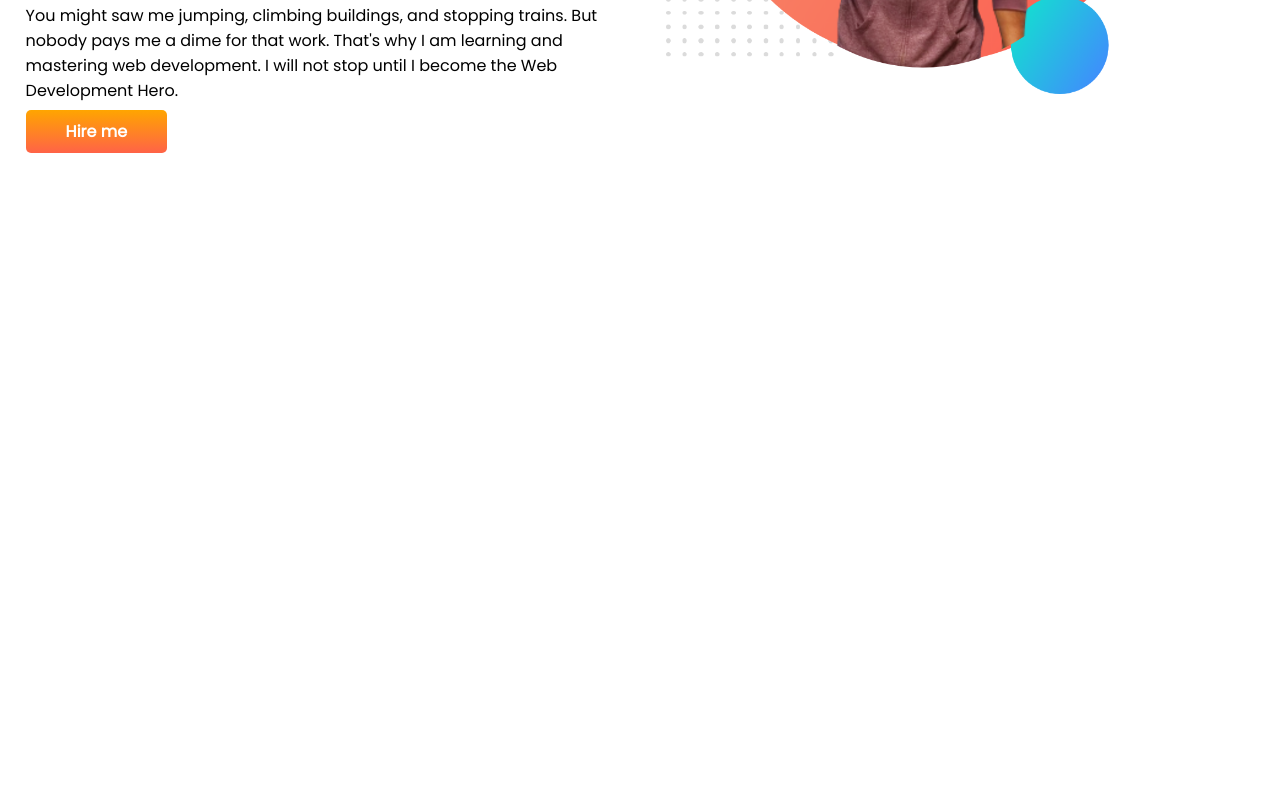
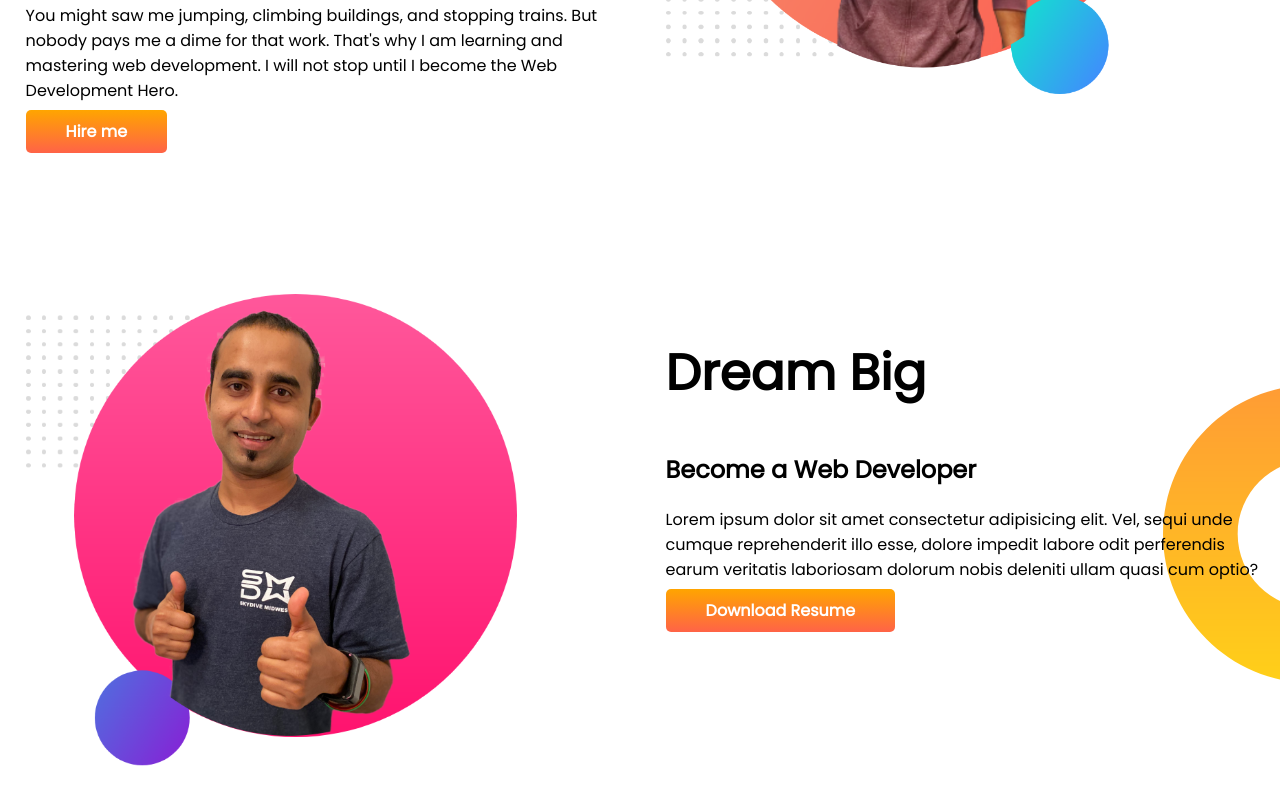
Before and after one commit to salsabeelnoor/developer-portfolio, a plain HTML site: page index.html in a window 1280 px wide. Shown: the part 394-1198 px from the top of the page. Before the commit the page ends 800 px from the top, so only its background shows below. Drawn offline with Linux system fonts and the light colour scheme.

Commit message:
dream added

```diff
--- a/index.html
+++ b/index.html
@@ -24,5 +24,17 @@
             <img src="images/my-bg2.png" alt="">
         </div>
     </section>
+    <section class="dream-big">
+        <div class="half-width">
+            <img src="images/jhankar2.png" alt="">
+        </div>
+        <div class="half-width">
+            <h1>Dream Big</h1>
+            <h2>Become a Web Developer</h2>
+            <p>Lorem ipsum dolor sit amet consectetur adipisicing elit. Vel, sequi unde cumque reprehenderit illo esse, dolore impedit labore odit perferendis earum veritatis laboriosam dolorum nobis deleniti ullam quasi cum optio?</p>
+            <a class="link-btn" target ="_blank"href="">Download Resume</a>
+        </div>
+
+    </section>
 </body>
 </html>
--- a/style.css
+++ b/style.css
@@ -10,6 +10,7 @@ h1{
 }
 section{
     display: flex;
+    margin-bottom: 150px;
 }
 .half-width{
     width: 50%;
@@ -31,3 +32,8 @@ section{
     background-image: url(images/top-banner.png);
     background-repeat: no-repeat;
 }
+.dream-big{
+    background-image: url(images/dream-bg.png);
+    background-repeat: no-repeat;
+    background-position: right;
+}
```
